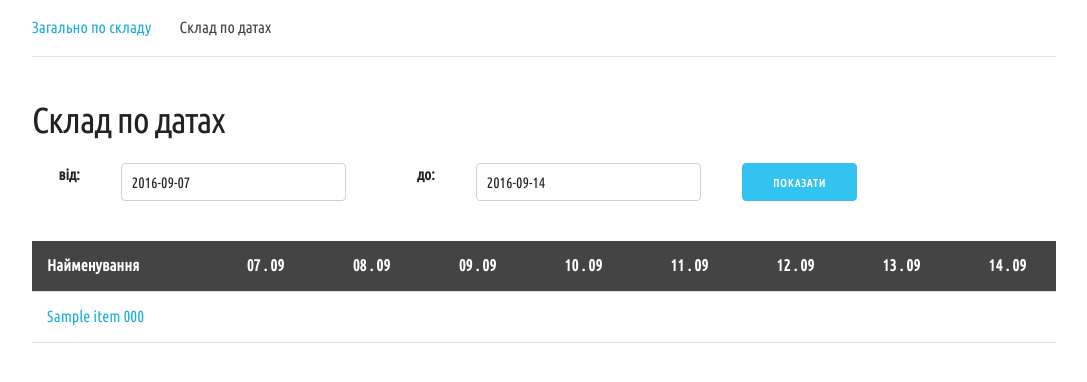
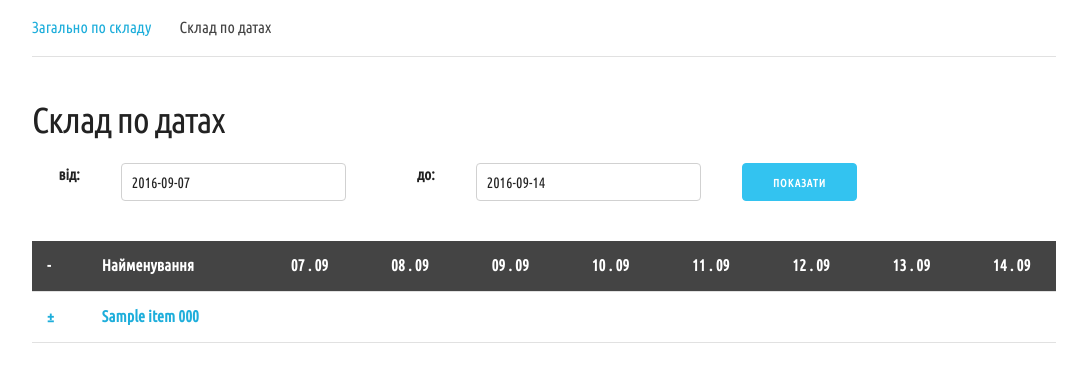
Before and after one commit to samitnuk/warehousedb, a Django app: page /items_by_dates/ in a window 1280 px wide. Shown: the top 382 px of the page, without its empty margins (96-1183 px from the left). Run offline with Django 3.2, Linux system fonts and the light colour scheme; a user stored in the database is signed in; tables that the repository leaves empty hold one stand-in row (values such as "Sample post"); some libraries are stand-ins or nearby versions.

Commit message:
add ability change item quantity from items_by_dates page

```diff
--- a/items/templates/items/items_by_dates.html
+++ b/items/templates/items/items_by_dates.html
@@ -46,6 +46,7 @@
     <table class="u-full-width">
         <thead>
             <tr>
+                <th>-</th>
                 <th>Найменування</th>
                 {% for date in date_range %}
                 <th>{{ date|date:'d . m' }}</th>
@@ -56,7 +57,13 @@
             {% for item in items %}
                 <tr>
                     <td>
-                        <a class="item_details"
+                        <a class="item_link"
+                           href="{% url 'add_item_change' item.id %}">
+                            &plusmn;
+                        </a>
+                    </td>
+                    <td>
+                        <a class="item_link"
                            href="{% url 'item_details' item.id %}">
                             {{ item.title }} {{ item.part_number }}
                         </a>
@@ -65,7 +72,7 @@
                     <td>
                         {% for change in total_changes %}
                             {% if change.changed_at|date == date|date and item == change.item %}
-                                <a class="item_details"
+                                <a class="item_link"
                                    href="{% url 'item_change_details' change.id %}">
                                     {{ change.additional_quantity }}
                                 </a>&nbsp;
```
